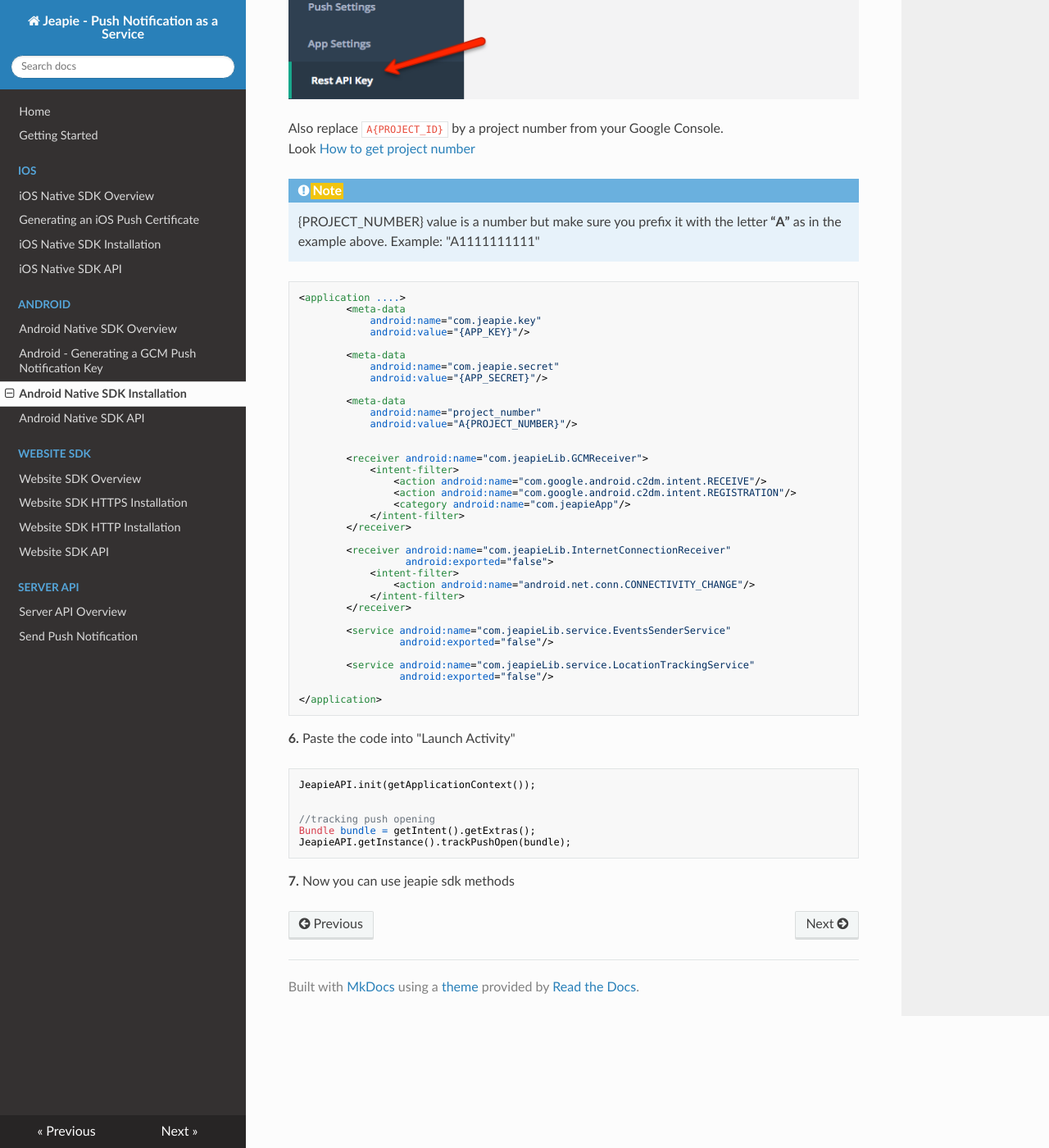
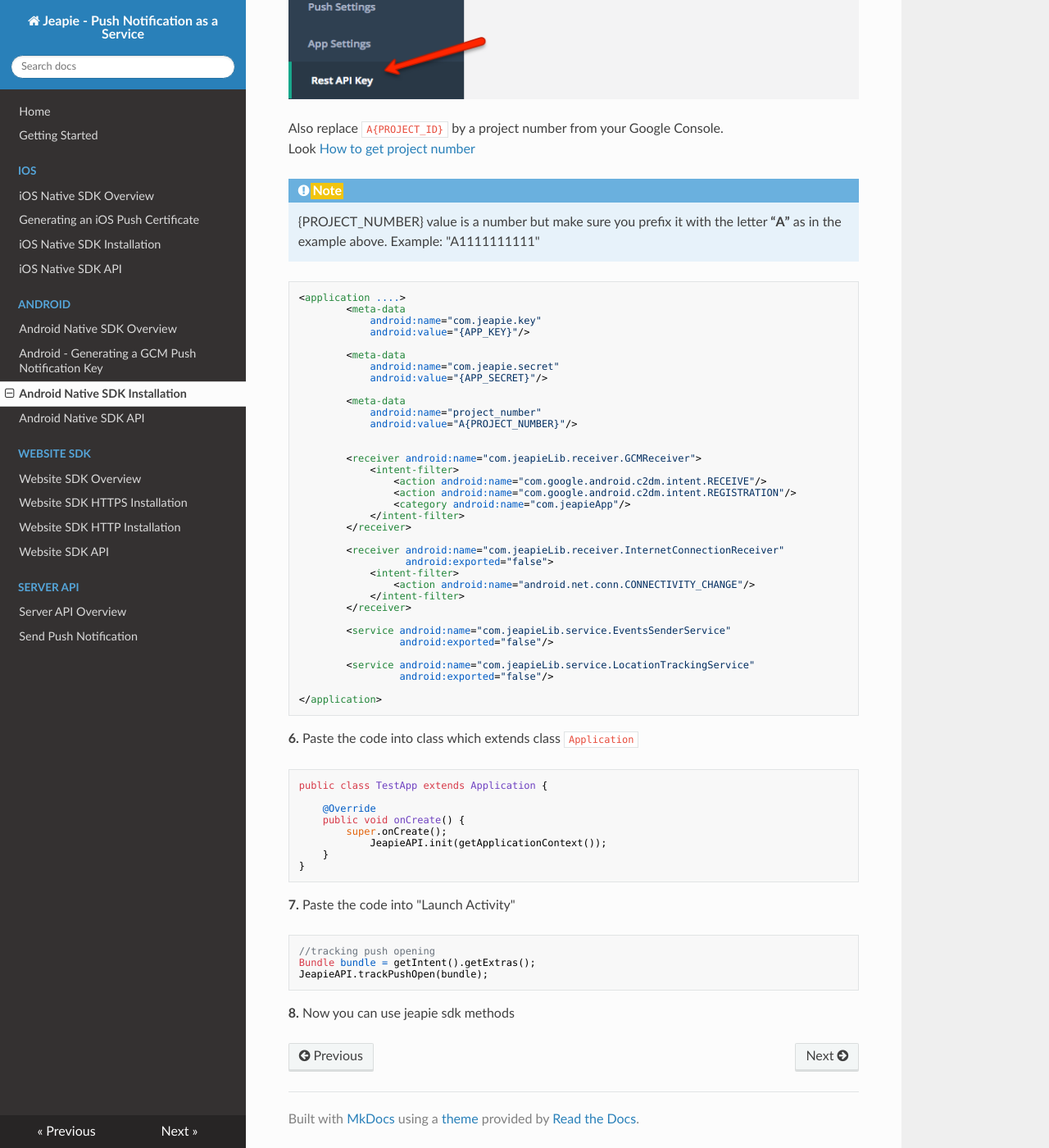
Before and after one commit to Jeapie/jeapie-docs, an MkDocs documentation site: the page built from docs/Android/Android-Native-SDK-Installation.md, in a window 1280 px wide and 1400 px high, scrolled down 1407 px. Shown: the whole window at 82% size. Built offline with MkDocs 1.6.1, drawn with Linux system fonts in a browser that asks for light colours; nearby versions of some CDN libraries; old or Windows-style settings are respelled for this version of MkDocs.

Commit message:
update docs

````diff
--- a/docs/Android/Android-Native-SDK-Installation.md
+++ b/docs/Android/Android-Native-SDK-Installation.md
@@ -83,7 +83,7 @@ Example: "A1111111111"</p>
             android:value="A{PROJECT_NUMBER}"/>
 
 
-        <receiver android:name="com.jeapieLib.GCMReceiver">
+        <receiver android:name="com.jeapieLib.receiver.GCMReceiver">
             <intent-filter>
                 <action android:name="com.google.android.c2dm.intent.RECEIVE"/>
                 <action android:name="com.google.android.c2dm.intent.REGISTRATION"/>
@@ -91,7 +91,7 @@ Example: "A1111111111"</p>
             </intent-filter>
         </receiver>
 
-        <receiver android:name="com.jeapieLib.InternetConnectionReceiver"
+        <receiver android:name="com.jeapieLib.receiver.InternetConnectionReceiver"
                   android:exported="false">
             <intent-filter>
                 <action android:name="android.net.conn.CONNECTIVITY_CHANGE"/>
@@ -107,18 +107,28 @@ Example: "A1111111111"</p>
 </application>
 ```
 
-**6.** Paste the code into "Launch Activity"
+**6.** Paste the code into class which extends class `Application`
 
 ```java
-JeapieAPI.init(getApplicationContext());
+public class TestApp extends Application {
 
+    @Override
+    public void onCreate() {
+        super.onCreate();
+            JeapieAPI.init(getApplicationContext());
+    }
+}
+```
 
+**7.** Paste the code into "Launch Activity"
+
+```java
 //tracking push opening
 Bundle bundle = getIntent().getExtras();
-JeapieAPI.getInstance().trackPushOpen(bundle);
+JeapieAPI.trackPushOpen(bundle);
 ```
 
 
-**7.** Now you can use jeapie sdk methods
+**8.** Now you can use jeapie sdk methods
 
 <!--* To see all available methods, see our [Android SDK API Documentation](Android-Native-SDK-API.md).-->
````
